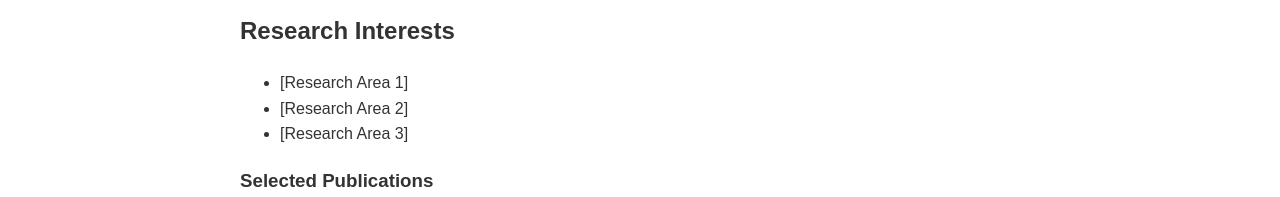
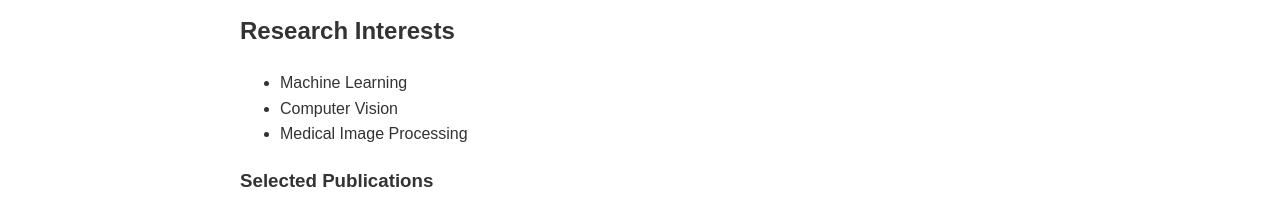
Before and after one commit to Chuw1/-wenhuichu.github.io, a plain HTML site: page index.html in a window 1280 px wide. Shown: the part 506-703 px from the top of the page. Drawn offline with Linux system fonts and the light colour scheme.

Commit message:
Update index.html

```diff
--- a/index.html
+++ b/index.html
@@ -69,9 +69,9 @@
         <section id="research" class="section">
             <h2>Research Interests</h2>
             <ul>
-                <li>[Research Area 1]</li>
-                <li>[Research Area 2]</li>
-                <li>[Research Area 3]</li>
+                <li>Machine Learning</li>
+                <li>Computer Vision</li>
+                <li>Medical Image Processing</li>
             </ul>
             <h3>Selected Publications</h3>
             <ul>
```
